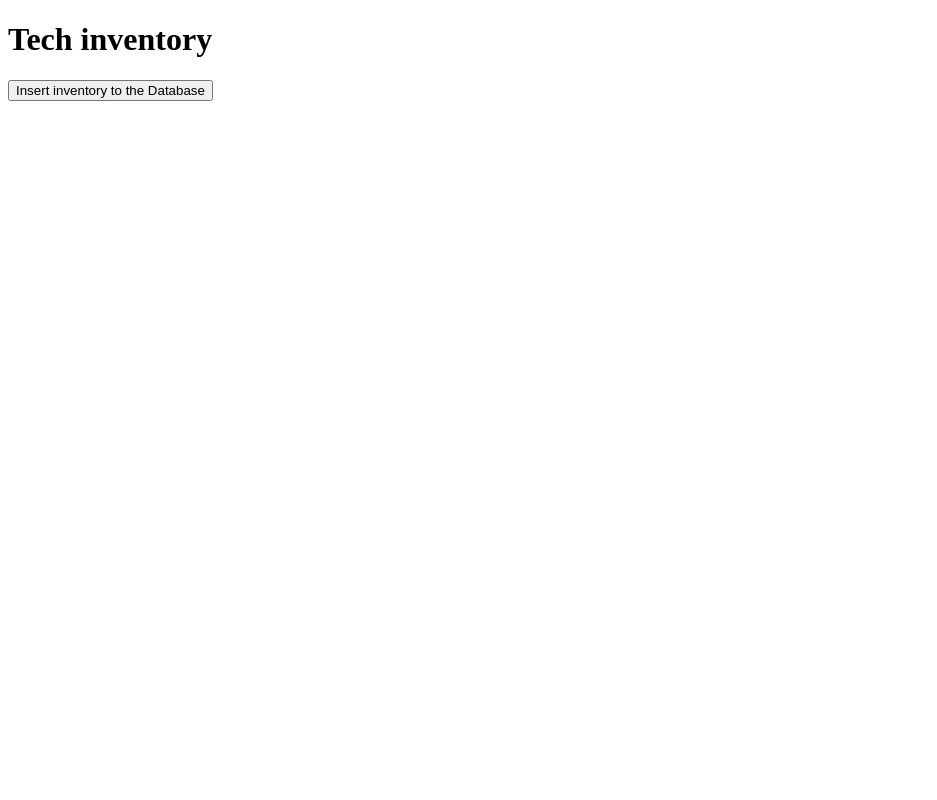
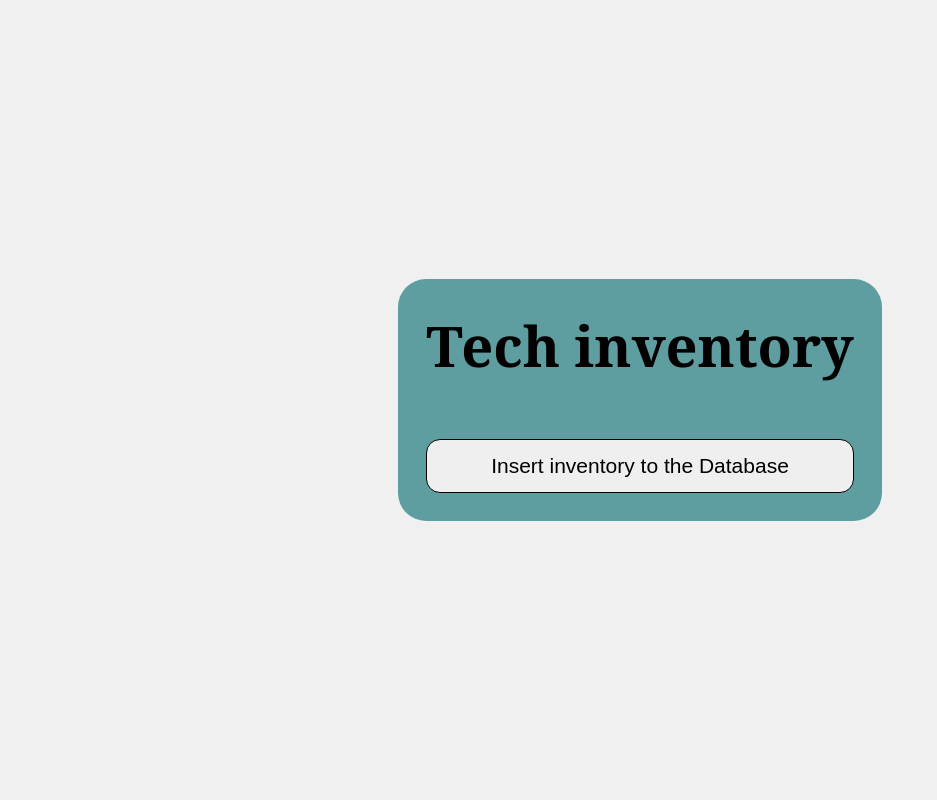
Before and after one commit to Titan0605/tech_inventory, a Flask app: page / in a window 1280 px wide. Shown: the whole page, without its empty margins (0-937 px from the left). Run offline with Flask 3, Linux system fonts and the light colour scheme.

Commit message:
Add style to index.html

```diff
--- a/services/insert_inventory_db.py
+++ b/services/insert_inventory_db.py
@@ -16,11 +16,6 @@ def insert_inventory_data(inventory):
     id_category = None
     id_state = None
     id_location = None
-
-    print(brands)
-    print(categories)
-    print(states)
-    print(locations)
 
     try:
         for item in inventory:
--- /dev/null
+++ b/static/css/styles.css
@@ -0,0 +1,57 @@
+* {
+    margin: 0rem;
+    padding: 0rem;
+    box-sizing: border-box;
+}
+
+html {
+    font-size: 14px;
+    font-family: Georgia, 'Times New Roman', Times, serif;
+}
+
+body {
+    display: flex;
+    flex-direction: column;
+    width: 100vw;
+    height: 100vh;
+}
+
+main {
+    flex-grow: 1;
+    display: flex;
+    flex-direction: column;
+    align-items: center;
+    justify-content: center;
+    padding: 1rem;
+    background-color: #f0f0f0;
+    gap: 2rem;
+}
+
+.tittle {
+    font-size: 4rem;
+    font-weight: 700;
+}
+
+.button_section {
+    display: grid;
+    padding: 2rem;
+    gap: 4rem;
+    background-color: cadetblue;
+    border-radius: 2rem;
+}
+
+#getInventoryBtn {
+    width: auto;
+    padding: 1rem;
+    border-radius: 1rem;
+    font-size: 1.5rem;
+    cursor: pointer;
+    border: black 1px solid;
+    transition: background-color 0.3s;
+}
+
+#getInventoryBtn:hover {
+    /* background-color: rgb(149, 149, 149); */
+    transform: scale(1.02);
+    box-shadow: 0 4px 8px rgba(0, 0, 0, 0.2);
+}
--- a/templates/index.html
+++ b/templates/index.html
@@ -3,12 +3,18 @@
 <head>
     <meta charset="UTF-8">
     <meta name="viewport" content="width=device-width, initial-scale=1.0">
+    <link rel="stylesheet" href="/static/css/styles.css">
     <title>Presentation</title>
 </head>
 <body>
-    <h1>Tech inventory</h1>
-    <button id="getInventoryBtn">Insert inventory to the Database</button>
-
+    <header></header>
+    <main>
+        <section class="button_section">
+            <h1 class="tittle">Tech inventory</h1>
+            <button id="getInventoryBtn">Insert inventory to the Database</button>
+        </section>
+    </main>
+    <footer></footer>
     <script src="{{ url_for('static', filename='js/inventory.js') }}"></script>
 </body>
 </html>
```
